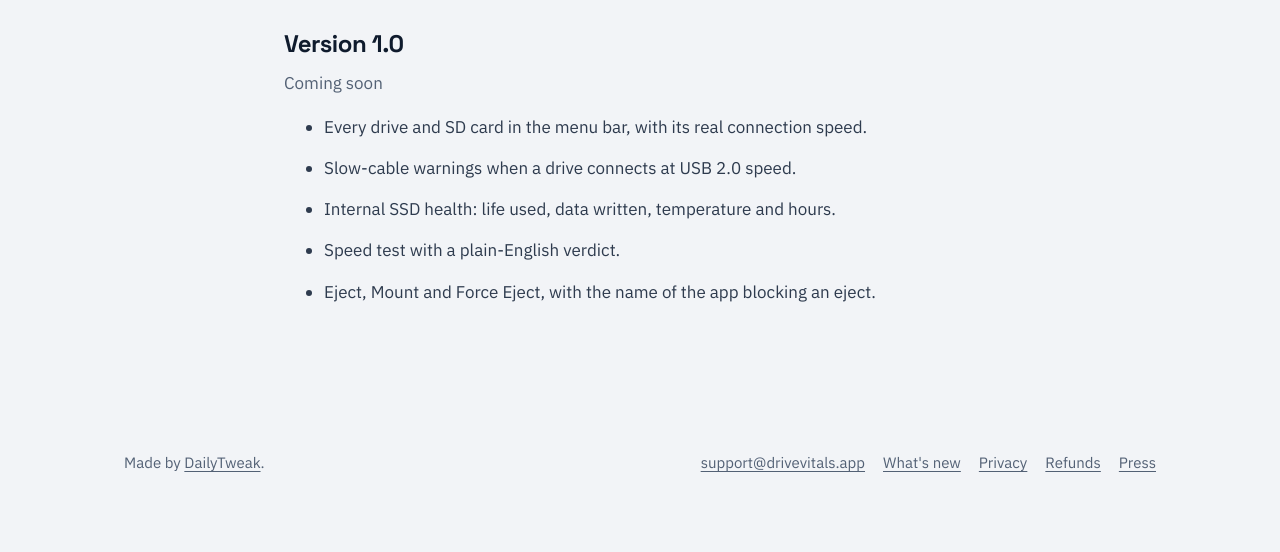
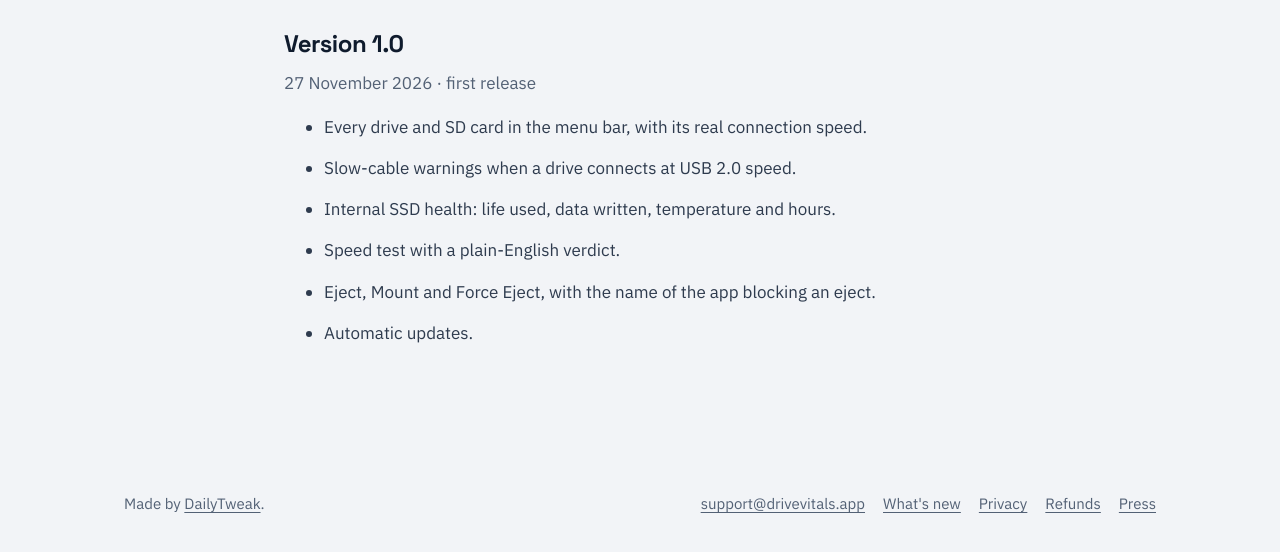
Before and after one commit to procuthq/drivevitals, a plain HTML site: page changelog.html in a window 1280 px wide. Shown: the part 182-734 px from the top of the page. Drawn offline with Linux system fonts and the light colour scheme.

Commit message:
Changelog: v1.0 release date

```diff
--- a/changelog.html
+++ b/changelog.html
@@ -21,13 +21,14 @@
 
 <h1>What's new</h1>
 <h2>Version 1.0</h2>
-<p class="meta">Coming soon</p>
+<p class="meta">27 November 2026 · first release</p>
 <ul>
   <li>Every drive and SD card in the menu bar, with its real connection speed.</li>
   <li>Slow-cable warnings when a drive connects at USB 2.0 speed.</li>
   <li>Internal SSD health: life used, data written, temperature and hours.</li>
   <li>Speed test with a plain-English verdict.</li>
   <li>Eject, Mount and Force Eject, with the name of the app blocking an eject.</li>
+  <li>Automatic updates.</li>
 </ul>
 
 </div></main>
```
